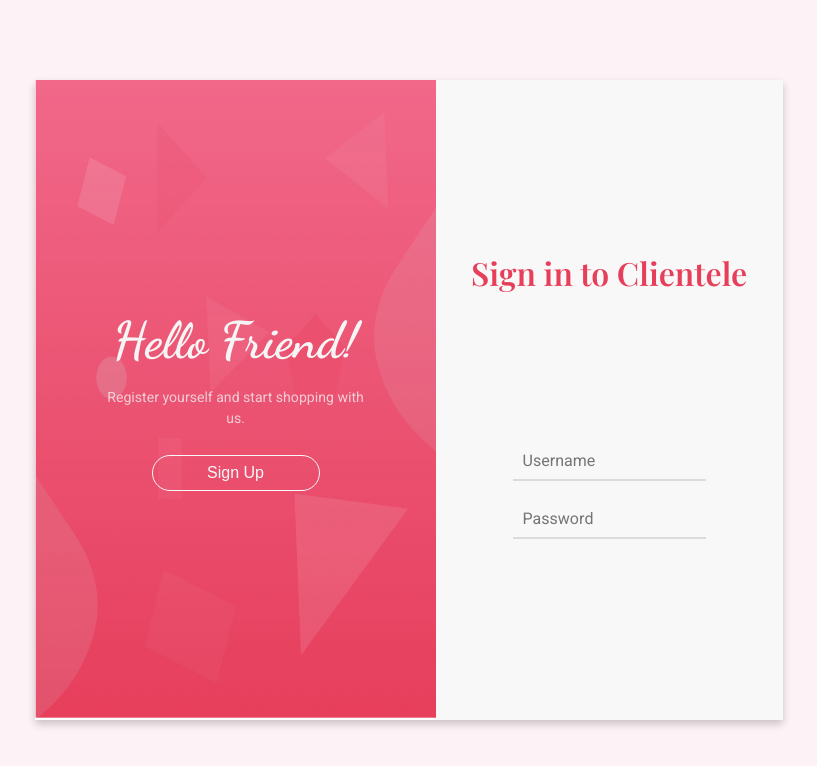
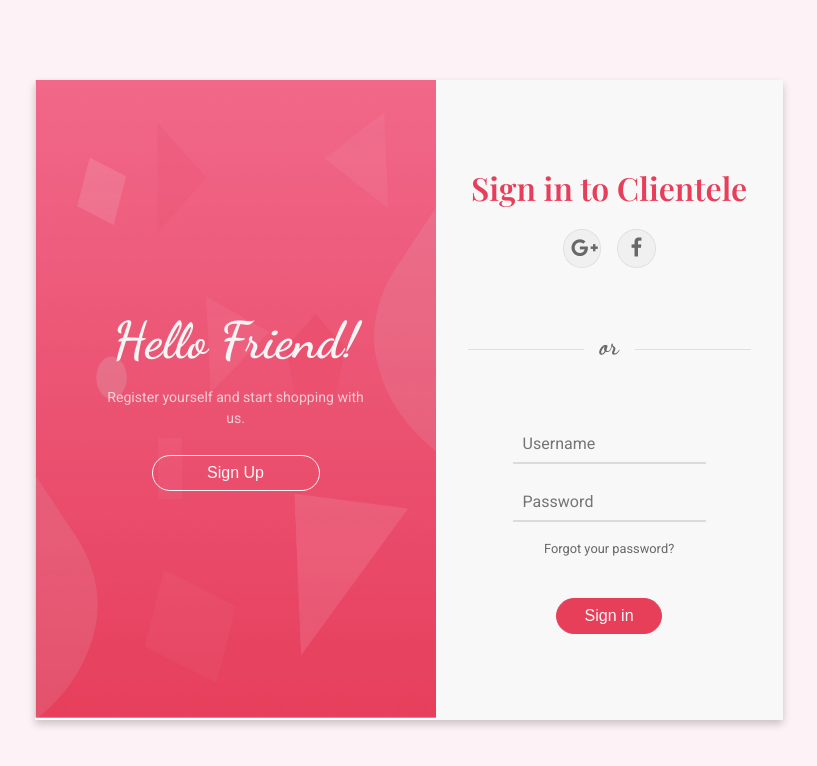
Before and after one commit to shruti-14/Clientele, a React (Create React App) app: page /auth in a window 1280 px wide. Shown: the top 766 px of the page, without its empty margins (231-1048 px from the left). Built offline with nearby package versions, Linux system fonts and the light colour scheme.

Commit message:
Login form desgining done

```diff
--- a/src/cointainer/Login/Login.js
+++ b/src/cointainer/Login/Login.js
@@ -34,17 +34,10 @@
             }
         },
         formIsValid: false,
-        loading: false,
-        loginTabActive: true
+        loading: false
     }
     inputChangedHandler = (event, inputIdentifier) => {
         console.log('Hi');
-    }
-    loginTabClicked = () => {
-        this.setState({ loginTabActive: true });
-    }
-    registerTabClicked = () => {
-        this.setState({ loginTabActive: false });
     }
     render() {
         const formElementsArray = [];
@@ -55,6 +48,7 @@
             });
         }
         let form = (
+            <div className={classes.formContainer}>
                 <form className={classes.form}>
                     {formElementsArray.map(formElement => (
                         <Input
@@ -71,14 +65,23 @@
                     ))}
                     {/* <button to="/" className={classes.loginButton}>Login</button> */}
                 </form>
+                <p className={classes.forgetPassword}>Forgot your password?</p>
+                <button className={classes.signInButton}>Sign in</button>
+            </div>
         )
         return <div className={classes.LoginContainer}>
             <div className={classes.HeaderSection}>
                 <h1 className={classes.signInTitle}>Sign in to Clientele</h1>
-                {/* <div className={classes.socialIconsContainer}>
-                    <i className={`fa ${classes.socialIcon}`}>&#xf002;</i>
-                    <i className={`fa ${classes.socialIcon}`}>&#xf002;</i>
-                </div> */}
+                <div className={classes.socialIconsContainer}>
+                    <i className={`fa ${classes.socialIcon} ${classes.gmailIcon}`}>&#xf0d5;</i>
+                    <i className={`fa ${classes.socialIcon} ${classes.facebookIcon}`}>&#xf09a;</i>
+                </div>
+
+            </div>
+            <div className={classes.orContainer}>
+                <div className={classes.divider}></div>
+                <p>or</p>
+                <div className={classes.divider}></div>
             </div>
             {form}
         </div>
--- a/src/cointainer/Login/Login.module.css
+++ b/src/cointainer/Login/Login.module.css
@@ -17,13 +17,76 @@
 }
 
 .socialIcon {
-    padding: 20px;
-    font-size: 30px;
-    width: 30px;
+    padding: 8px;
+    font-size: 0.8em;
+    width: 1em;
     text-align: center;
     text-decoration: none;
-    margin: 5px 2px;
+    margin: 8px;
     border-radius: 50%;
-    background: #3B5998;
-  color: white;
+    background: 	#F0F0F0;
+    border: 1px solid #E0E0E0;
+    color: #686868;
+    cursor: pointer;
 }
+.gmailIcon:hover {
+    background-color: #dd4b39;
+    color: white;
+    border: 1px solid #dd4b39;
+}
+.facebookIcon:hover {
+    background-color: #3B5998;
+    color: white;
+    border: 1px solid #3B5998;
+}
+.orContainer {
+    display: flex;
+    width: 100%;
+    justify-content: space-around;
+}
+.orContainer p {
+    color: #686868;
+    padding: 0px 16px;
+}
+.divider {
+    width: 100%;
+    height: 1.5px;
+    background-color: #E0E0E0;
+    justify-content: center;
+    align-self: center;
+    margin-top: 8px;
+}
+.formContainer {
+    display: flex;
+    flex-direction: column;
+    justify-content: center;
+}
+.forgetPassword {
+    font-family: 'Heebo', sans-serif;
+    font-size: 0.5em;
+    color: #686868;
+    align-self: center;
+    cursor: pointer;
+    padding: 8px 0px 16px 0px;
+}
+.forgetPassword:hover {
+    color: rgba(231, 62, 90);
+}
+.signInButton {
+    align-self: center;
+    background-color: rgba(231, 62, 90);
+    border: 1px solid rgba(231, 62, 90);
+    color: #F8F8F8;
+    padding: 8px;
+    text-align: center;
+    text-decoration: none;
+    font-size: 16px;
+    margin-top: 24px;
+    cursor: pointer;
+    width: 50%;
+    border-radius: 19px;
+}
+.signInButton:hover {
+    background-color: transparent;
+    color: #686868;
+}
```
Lines whose indentation alone changed are shown as unchanged.
